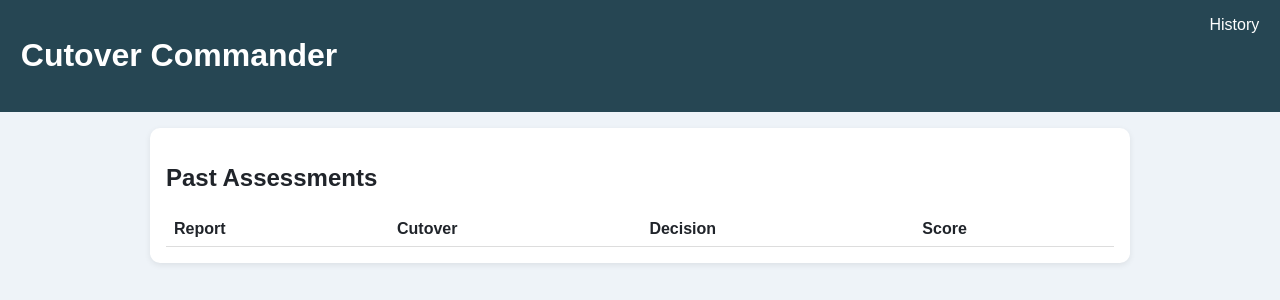
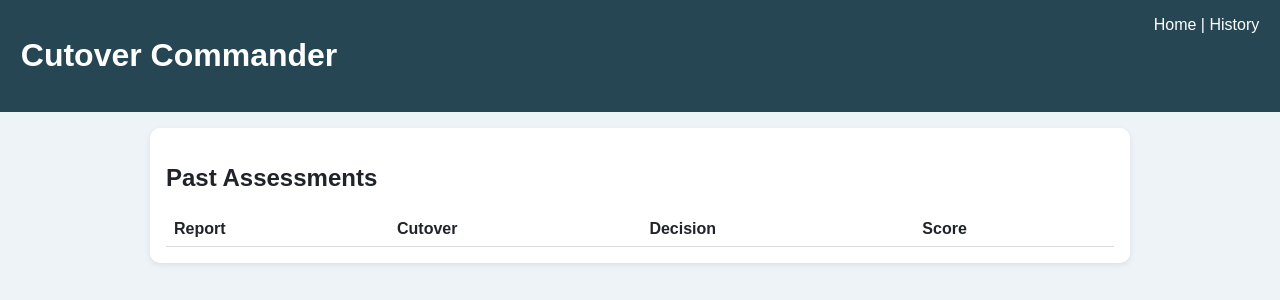
Before and after one commit to marbatis/cutover-commander, a FastAPI app: page /history in a window 1280 px wide. Shown: the top 300 px of the page. Run offline with FastAPI, Linux system fonts and the light colour scheme; lists and menus that the app fills with data are empty.

Commit message:
Route Home links to launchpad

```diff
--- a/app/templates/base.html
+++ b/app/templates/base.html
@@ -9,7 +9,7 @@
 <body>
 <header>
   <h1><a href="/">Cutover Commander</a></h1>
-  <nav><a href="/history">History</a></nav>
+  <nav><a href="https://ops-demo-launchpad-9fd4e1ed9e00.herokuapp.com/">Home</a> | <a href="/history">History</a></nav>
 </header>
 <main>{% block content %}{% endblock %}</main>
 </body>
```
